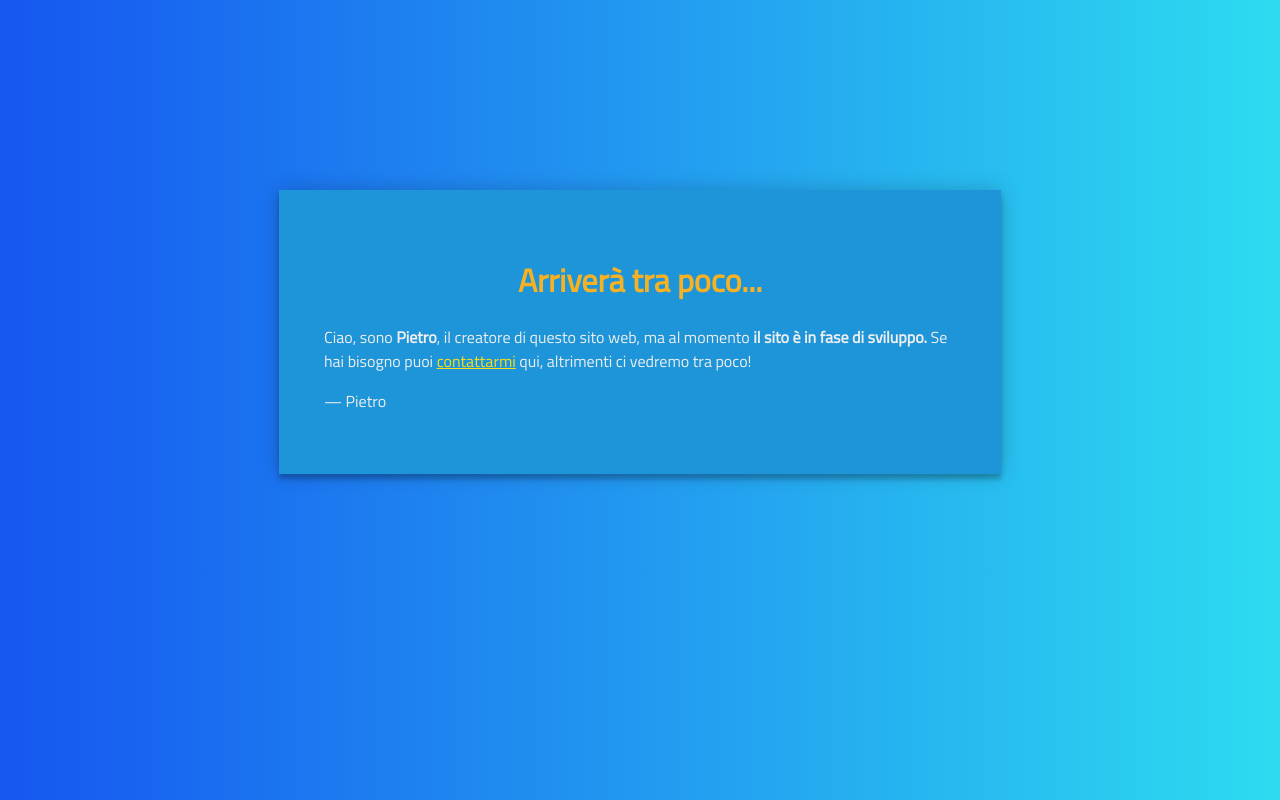
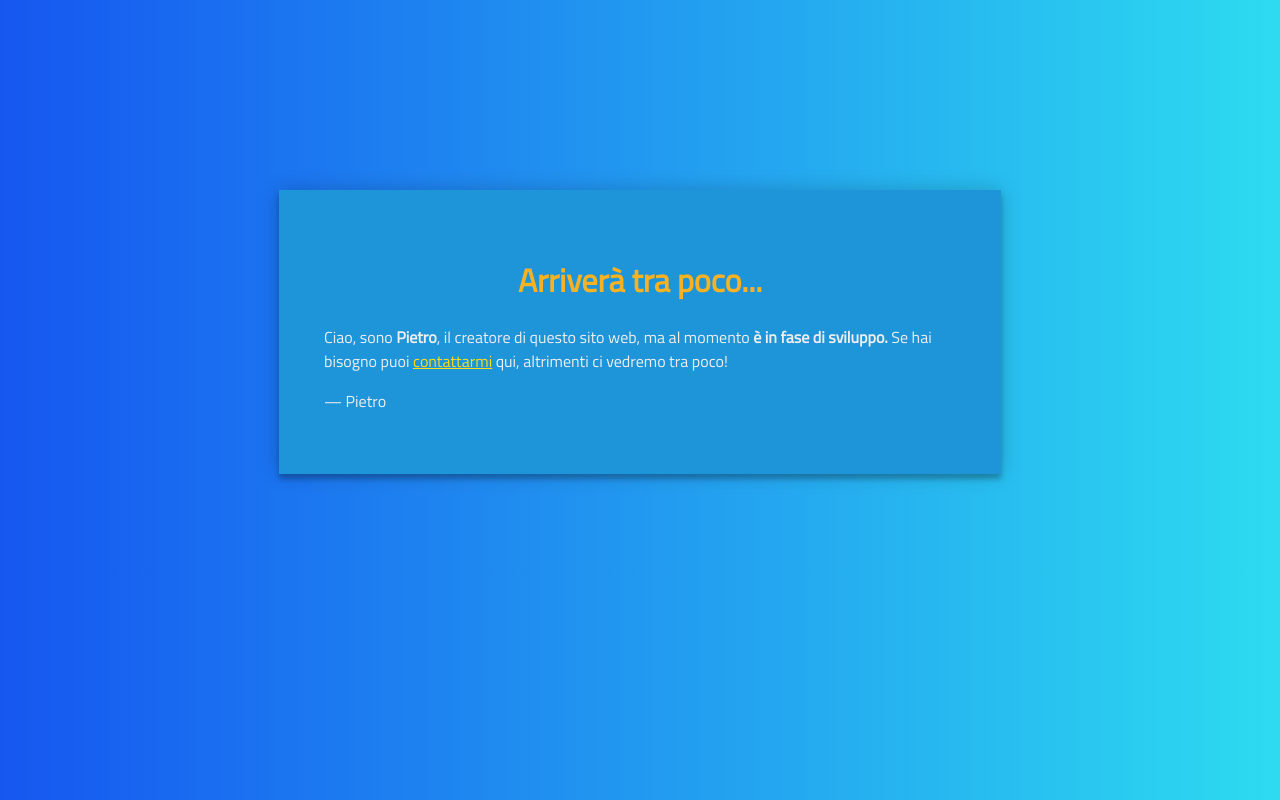
Before and after one commit to pietro2356/rocchionetworkrepo, an Angular app: page / in a window 1280 px wide. Built offline with nearby package versions, Linux system fonts and the light colour scheme.

Commit message:
Edit message

```diff
--- a/src/app/app.component.html
+++ b/src/app/app.component.html
@@ -2,7 +2,7 @@
 <div class="content">
   <h1>Arriverà tra poco...</h1>
   <div>
-    <p>Ciao, sono <b>Pietro</b>, il creatore di questo sito web, ma al momento <b>il sito è in fase di sviluppo.</b> Se hai bisogno puoi <a href="mailto:pietro.rocchio@gmail.com">contattarmi</a> qui, altrimenti ci vedremo tra poco!</p>
+    <p>Ciao, sono <b>Pietro</b>, il creatore di questo sito web, ma al momento <b>è in fase di sviluppo.</b> Se hai bisogno puoi <a href="mailto:pietro.rocchio@gmail.com">contattarmi</a> qui, altrimenti ci vedremo tra poco!</p>
     <p>&mdash; Pietro</p>
   </div>
 </div>
```
